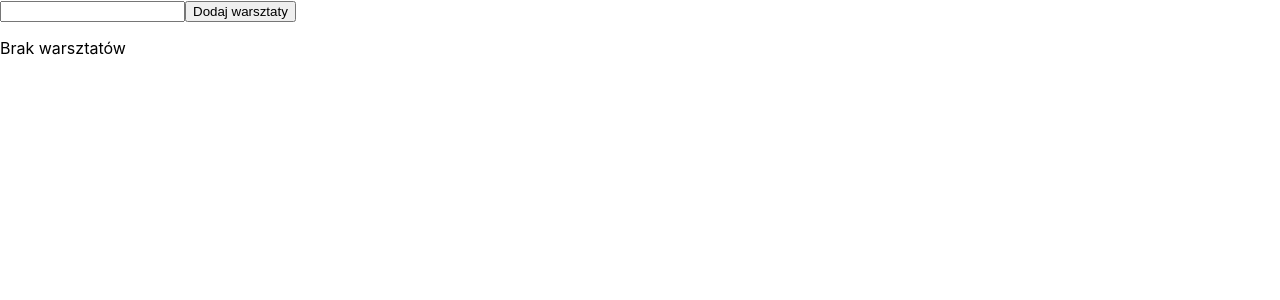
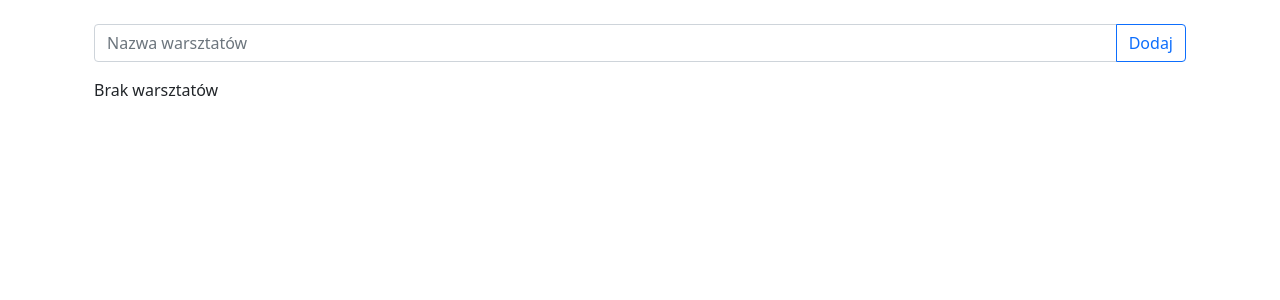
Before and after one commit to jan-lewandoski/react-intro, a React (Create React App) app: page / in a window 1280 px wide. Shown: the top 300 px of the page. Built offline with nearby package versions, Linux system fonts and the light colour scheme.

Commit message:
Add exeternal packages

```diff
--- a/package.json
+++ b/package.json
@@ -6,7 +6,9 @@
     "@testing-library/jest-dom": "^5.16.3",
     "@testing-library/react": "^12.1.4",
     "@testing-library/user-event": "^13.5.0",
+    "bootstrap": "^5.1.3",
     "react": "^18.0.0",
+    "react-bootstrap": "^2.2.3",
     "react-dom": "^18.0.0",
     "react-scripts": "5.0.0",
     "web-vitals": "^2.1.4"
--- a/src/components/Workshop/Workshop.js
+++ b/src/components/Workshop/Workshop.js
@@ -1,9 +1,20 @@
+import { Card, Button } from "react-bootstrap";
+
 const Workshop = ({ id, name, onDelete }) => {
   return (
-    <div>
-      {name}
-      <button onClick={() => onDelete(id)}>Usuń</button>
-    </div>
+    <Card style={{ width: "16rem", margin: "1rem" }}>
+      <Card.Body>
+        <Card.Title>{name}</Card.Title>
+      </Card.Body>
+      <Button
+        className="m-4"
+        onClick={() => onDelete(id)}
+        variant="outline-danger"
+        size="sm"
+      >
+        Usuń
+      </Button>
+    </Card>
   );
 };
 
--- a/src/containers/App/App.js
+++ b/src/containers/App/App.js
@@ -1,4 +1,11 @@
 import { useState, useEffect } from "react";
+import {
+  Container,
+  InputGroup,
+  FormControl,
+  Button,
+  Row,
+} from "react-bootstrap";
 import Workshop from "../../components/Workshop/Workshop";
 
 function App() {
@@ -39,14 +46,31 @@ function App() {
   };
 
   return (
-    <div>
-      <input value={name} onChange={handleChange} />
-      <button onClick={handleClick}>Dodaj warsztaty</button>
-      {workshops.map((name, index) => (
-        <Workshop key={index} id={index} name={name} onDelete={handleDelete} />
-      ))}
+    <Container className="p-4">
+      <Row>
+        <InputGroup className="mb-3">
+          <FormControl
+            value={name}
+            onChange={handleChange}
+            placeholder="Nazwa warsztatów"
+          />
+          <Button onClick={handleClick} variant="outline-primary">
+            Dodaj
+          </Button>
+        </InputGroup>
+      </Row>
+      <Row>
+        {workshops.map((name, index) => (
+          <Workshop
+            key={index}
+            id={index}
+            name={name}
+            onDelete={handleDelete}
+          />
+        ))}
+      </Row>
       {workshops.length === 0 && <p>Brak warsztatów</p>}
-    </div>
+    </Container>
   );
 }
 
--- a/src/index.js
+++ b/src/index.js
@@ -3,6 +3,7 @@ import ReactDOM from "react-dom";
 import "./index.css";
 import App from "./containers/App/App";
 import reportWebVitals from "./reportWebVitals";
+import "bootstrap/dist/css/bootstrap.min.css";
 
 ReactDOM.render(
   <React.StrictMode>
```
Also changed, not shown: 1 other file (tests, documents, lock files or other folders).
